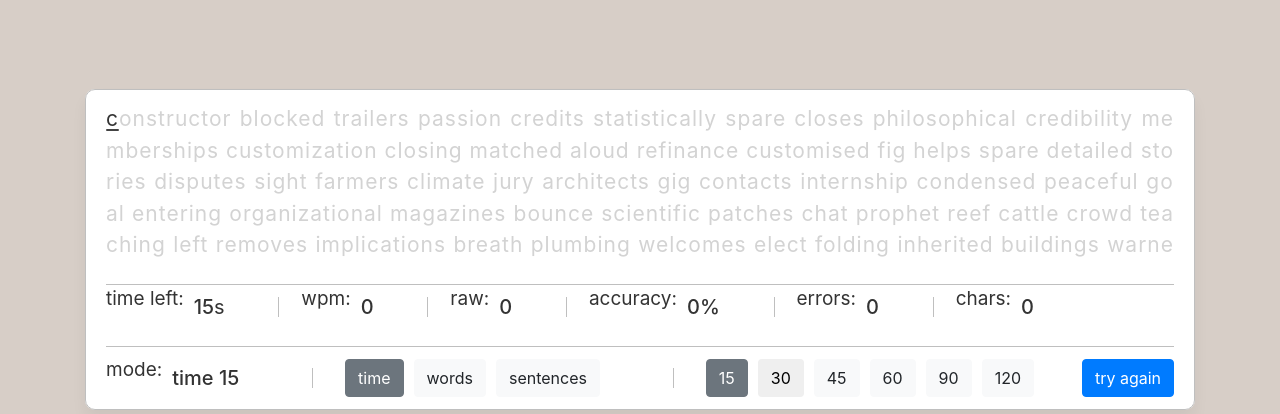
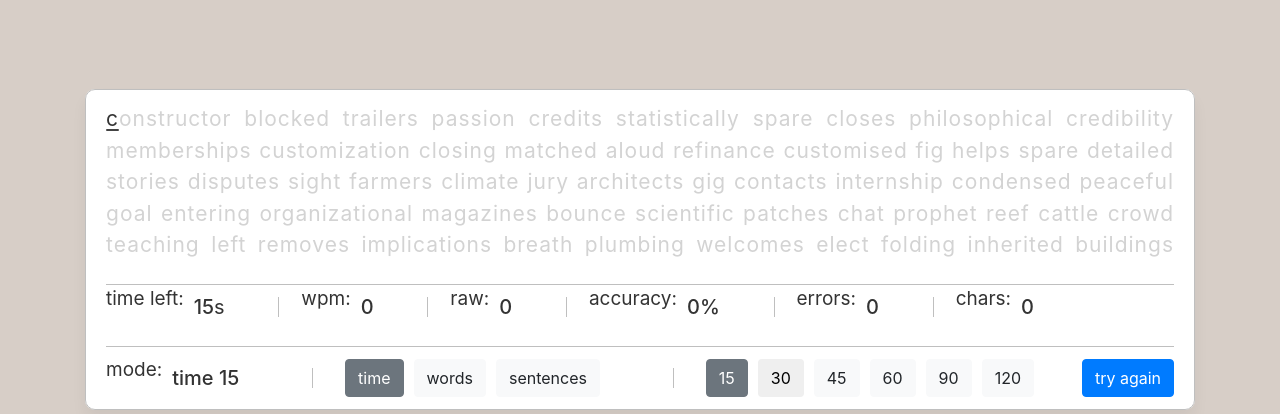
Before and after one commit to ayinfly/stickytype, a Django app: page / in a window 1280 px wide. Shown: the part 244-658 px from the top of the page. Run offline with Django 4.2, Linux system fonts and the light colour scheme; some libraries are stand-ins or nearby versions.

Commit message:
change line break option

```diff
--- a/django_project/type/static/type/main.css
+++ b/django_project/type/static/type/main.css
@@ -108,7 +108,7 @@ ul {
     font-size: 21px;
     text-align: justify;
     letter-spacing: 1px;
-    word-break: break-all;
+    word-break: normal;
     color: lightgrey;
 }
 
```
